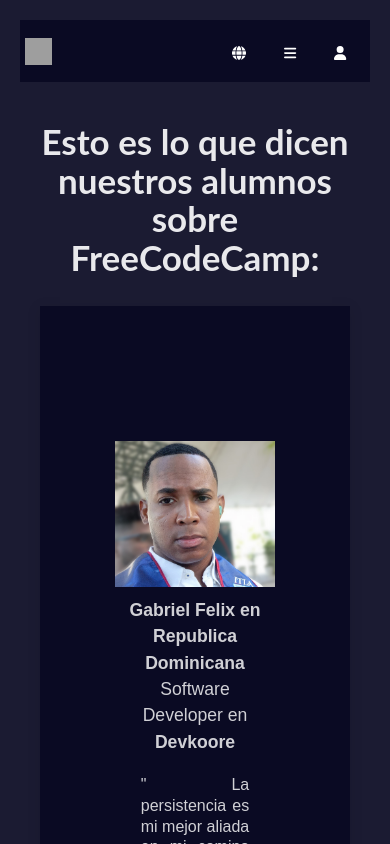
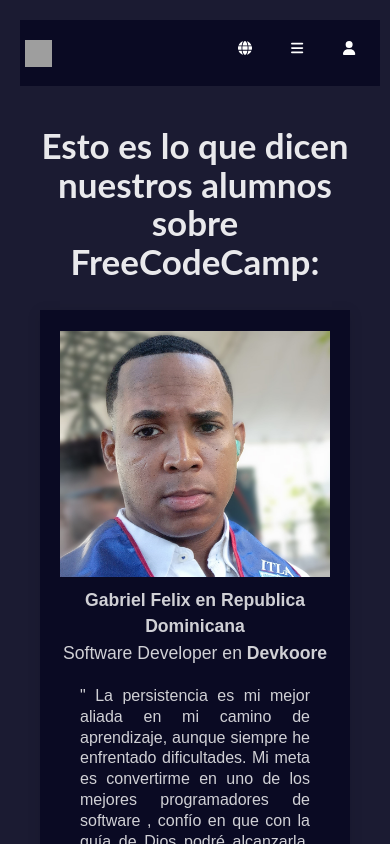
Before and after one commit to gfelix01/Clon_testimoniosfreecodecamp, a React (Create React App) app: page / in a window 390 px wide. Shown: the top 844 px of the page. Built offline with nearby package versions, Linux system fonts and the light colour scheme; grey boxes are pictures that could not be loaded.

Commit message:
Update search bar and testimonial styles

```diff
--- a/src/componentes/Navbar.js
+++ b/src/componentes/Navbar.js
@@ -25,7 +25,7 @@
     <nav className='navbar'>
       <div className='search-bar'>
         <FontAwesomeIcon  id ="icon-search" icon={faSearch} />
-        <input className='input-text' type='text' placeholder='Search 9,000+ tutorials' />
+        <input className='input-text' type='search' maxLength={512} spellCheck={false} placeholder='Search 9,000+ tutorials' />
       </div>
       <div className='logo'>
         <img
--- a/src/hojas-de-estilo/Navbar.css
+++ b/src/hojas-de-estilo/Navbar.css
@@ -31,10 +31,12 @@
 
 .search-bar input {
     padding: 15px 50px 8px 35px;
+    font-family: 'Sanserif';
     background-color: #3b3b4f;
     width: 100%;
     color: #ffffff;
     border: none;
+
 }
 
 .search-bar input::placeholder {
@@ -58,7 +60,7 @@
     list-style: none;
     justify-content: space-around;
     text-align: center;
-    width: 10%;
+    width: 5%;
     height: 10px;
 }
 
@@ -85,9 +87,12 @@
 
 @media only screen and (max-width: 768px) {
     .navbar {
+        align-items: center;
+        padding: 0 5px;
+        width: 100%;
 
-        align-items: center;
-        padding: 5px;
+
+
     }
 
     .nav-links .icon {
@@ -96,8 +101,8 @@
     }
 
     .logo {
-
         order: -1;
+        max-height: 50px;
     }
 
     #icon-search {
@@ -118,6 +123,7 @@
 
         width: 100%;
         padding: 5px 0;
+        height: 200%;
     }
 
     .nav-links li {
--- a/src/hojas-de-estilo/Testimonio.css
+++ b/src/hojas-de-estilo/Testimonio.css
@@ -89,11 +89,19 @@
         line-height: 1.3rem;
         padding: 20px;
     }
+
+    .imagen-testimonio {
+        width: 100%;
+        height: auto;
+        display: block;
+        margin: auto;
+    }
+
 }
 
 @media (max-width: 768px) {
     .contenedor-testimonio {
-        padding: 150px;
+
         text-align: justify;
         justify-content: center;
         display: flex;
@@ -106,6 +114,8 @@
     .imagen-testimonio {
         max-width: 350px;
         margin-bottom: 0;
+        padding-right: 0%;
+        margin-right: auto;
     }
 
     .nombre-testimonio,
@@ -121,5 +131,6 @@
     .texto-testimonio {
         font-size: 1rem;
         line-height: 1.3rem;
+
     }
 }
```
